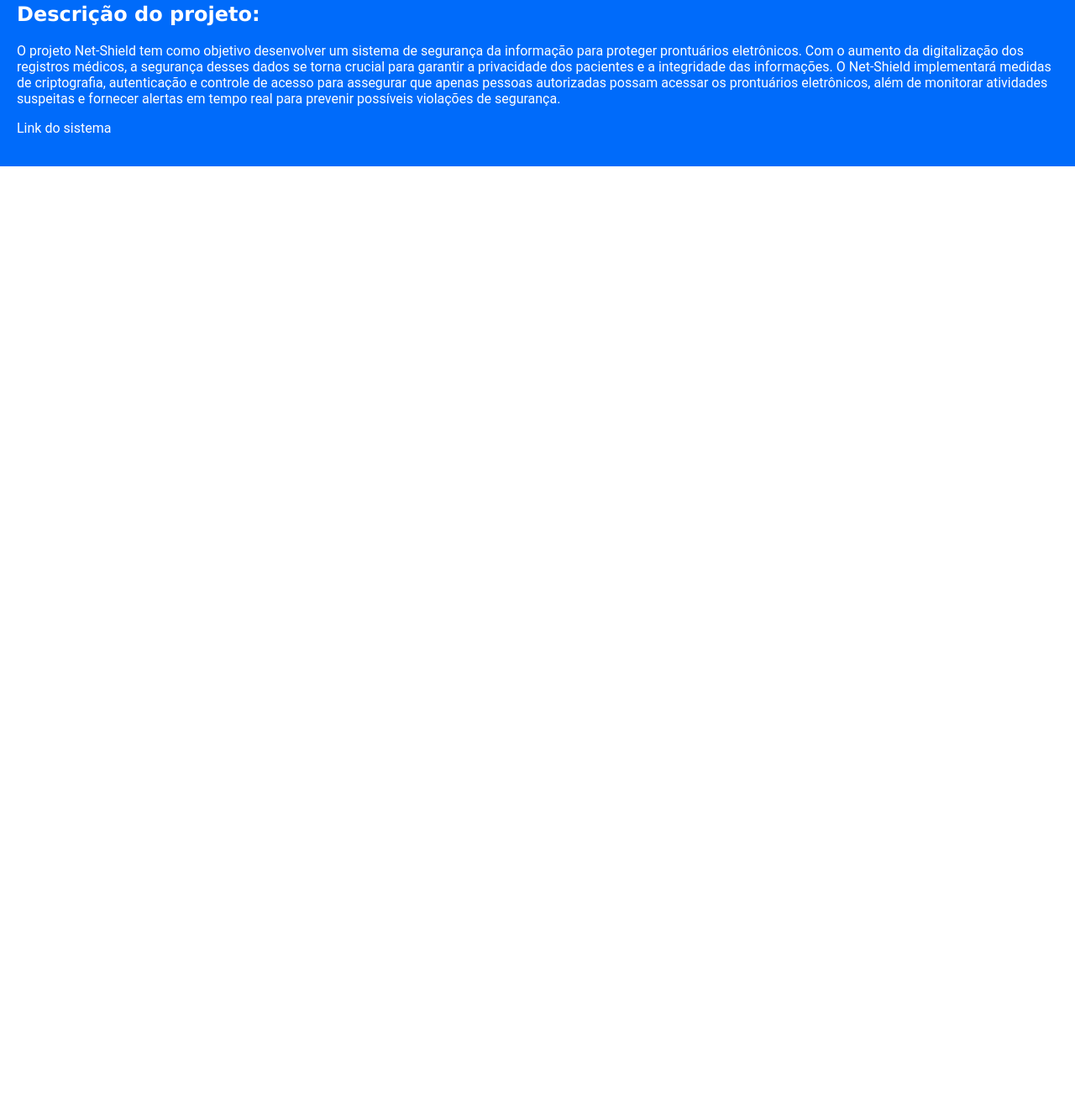
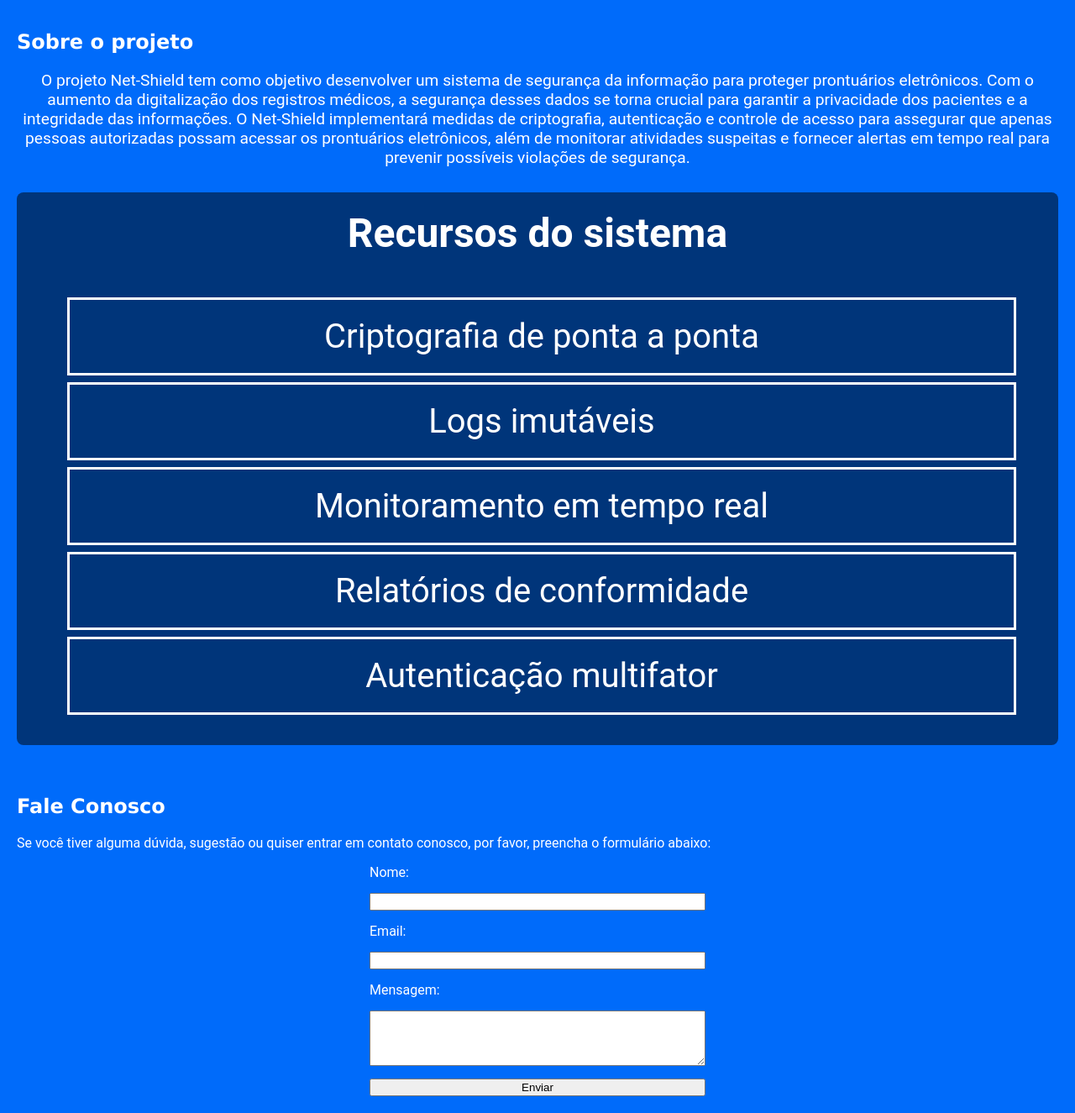
Before and after one commit to lopes7890/netshield-PI-Fatec-1SEM, a plain HTML site: page site-equipe.html in a window 1280 px wide. Shown: the part 707-2032 px from the top of the page at 84% size. Before the commit the page ends 905 px from the top, so only its background shows below. Drawn offline with Linux system fonts and the light colour scheme.

Commit message:
Adicionando campo de 'Fale Conosco' e estilizando a seção 'sobre o projeto'

```diff
--- a/css/index.css
+++ b/css/index.css
@@ -32,7 +32,7 @@ h1 {
   font-family: Verdana, Geneva, Tahoma, sans-serif;
 }
 
-nav, ul {
+nav ul {
   display: flex;
   flex-wrap: wrap;
   gap: 20px;
@@ -79,7 +79,7 @@ a {
   height: 300px;
   border: solid;
   border-color: #00357a;
-  border-radius: 50%;
+  /* border-radius: 50%; */
   margin: 0 auto 12px;
 }
 
@@ -89,7 +89,52 @@ a {
   background-color: #006BFA;
 }
 
+.paragrafo_sobre_projeto{
+  margin-top: 20px;
+  text-align: center;
+  font-size: 1.2rem;
+}
+
+.recursos {
+  padding: 20px;
+  background-color: #00357a;
+  border-radius: 8px;
+  margin-top: 30px;
+  text-align: center;
+}
+
+.recursos li {
+  margin-bottom: 8px;
+  margin-right: 30px;
+  padding: 20px;
+  font-size: 2.5rem;
+  list-style: none;
+  border: 3px solid white;
+}
+
+.recursos h3 {
+  margin-top: 0;
+  color: white;
+  text-align: center;
+  font-size: 3.0rem;
+}
+
+
 .imagen-logo {
   display: block;
   margin: 20px auto;
 }
+
+.fale-conosco {
+  color: white;
+  padding: 20px;
+  background-color: #006BFA;
+}
+
+.formulario-contato {
+  display: flex;
+  flex-direction: column;
+  gap: 15px;
+  max-width: 400px;
+  margin: 0 auto;
+}
--- a/site-equipe.html
+++ b/site-equipe.html
@@ -28,12 +28,13 @@
             <li><a href="site-equipe.html">Início</a></li>
             <li><a href="#equipe">Sobre a equipe</a></li>
             <li><a href="#sobre-projeto">Sobre o projeto</a></li>
-            <li><a href="#contato">Contato</a></li>
+            <li><a href="#fale-conosco">Fale Conosco</a></li>
+            <li><a href=""></a></li>
           </ul>
         </nav>
       </section>
       <section class="equipe" id="equipe">
-        <strong>Sobre a equipe:</strong>
+        <h2>Sobre a equipe</h2>
         <div class="membros">
           <div class="membro">
             <img
@@ -61,8 +62,8 @@
         </div>
       </section>
       <section class="sobre_projeto" id="sobre-projeto">
-        <h2>Descrição do projeto:</h2>
-        <p>
+        <h2>Sobre o projeto</h2>
+        <p class="paragrafo_sobre_projeto">
           O projeto Net-Shield tem como objetivo desenvolver um sistema de
           segurança da informação para proteger prontuários eletrônicos. Com o
           aumento da digitalização dos registros médicos, a segurança desses
@@ -73,7 +74,34 @@
           além de monitorar atividades suspeitas e fornecer alertas em tempo
           real para prevenir possíveis violações de segurança.
         </p>
-        <p><a href="#">Link do sistema</a></p>
+        <div class="recursos">
+          <h3>Recursos do sistema</h3>
+          <ul>
+            <li>Criptografia de ponta a ponta</li>
+            <li>Logs imutáveis</li>
+            <li>Monitoramento em tempo real</li>
+            <li>Relatórios de conformidade</li>
+            <li>Autenticação multifator</li>
+          </ul>
+        </div>
+      </section>
+      <section class="fale-conosco" id="fale-conosco">
+        <h2>Fale Conosco</h2>
+        <p class="paragrafo_fale_conosco">
+          Se você tiver alguma dúvida, sugestão ou quiser entrar em contato
+          conosco, por favor, preencha o formulário abaixo:
+        </p>
+        <form class="formulario-contato">
+          <label for="nome">Nome:</label>
+          <input type="text" id="nome" name="nome" required />
+
+          <label for="email">Email:</label>
+          <input type="email" id="email" name="email" required />
+
+          <label for="mensagem">Mensagem:</label>
+          <textarea id="mensagem" name="mensagem" rows="4" required></textarea>
+
+          <button type="submit">Enviar</button>
       </section>
     </main>
   </body>
```
